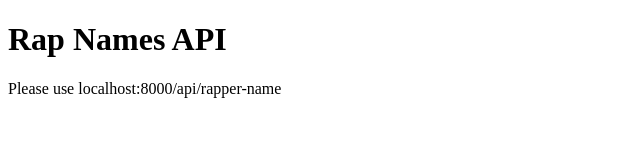
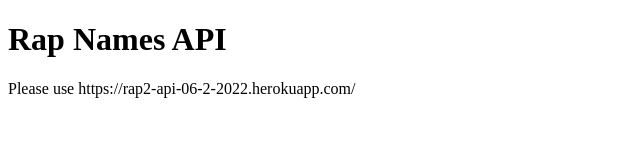
Before and after one commit to gz-adrian/testAPI-Rap2, a website: page index.html in a window 1280 px wide. Shown: the whole page, without its empty margins (0-640 px from the left). Drawn offline with Linux system fonts and the light colour scheme.

Commit message:
updated html documentation

```diff
--- a/index.html
+++ b/index.html
@@ -10,7 +10,8 @@
 
 <body>
   <h1>Rap Names API </h1>
-  <p>Please use localhost:8000/api/rapper-name</p>
+  <!-- <p>Please use localhost:8000/api/rapper-name</p> -->
+  <p>Please use https://rap2-api-06-2-2022.herokuapp.com/</p>
 
 </body>
 
```
